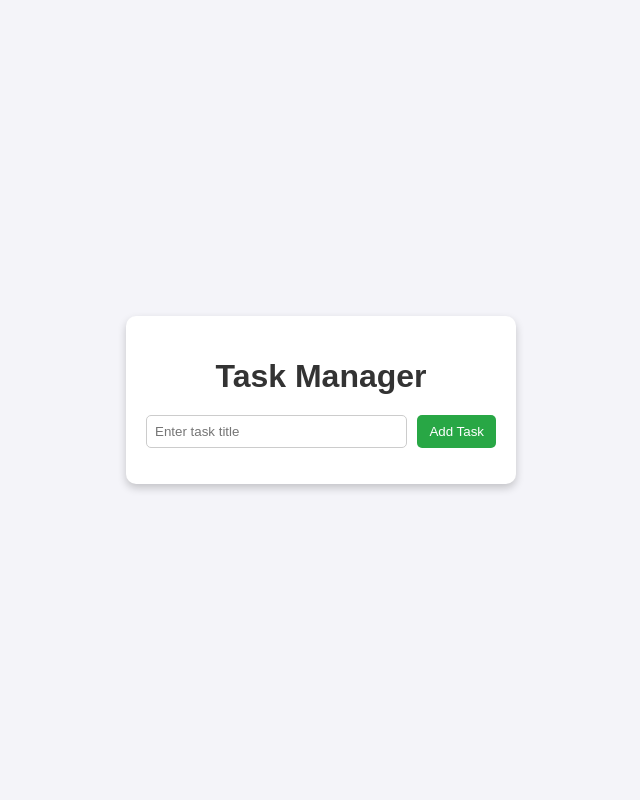
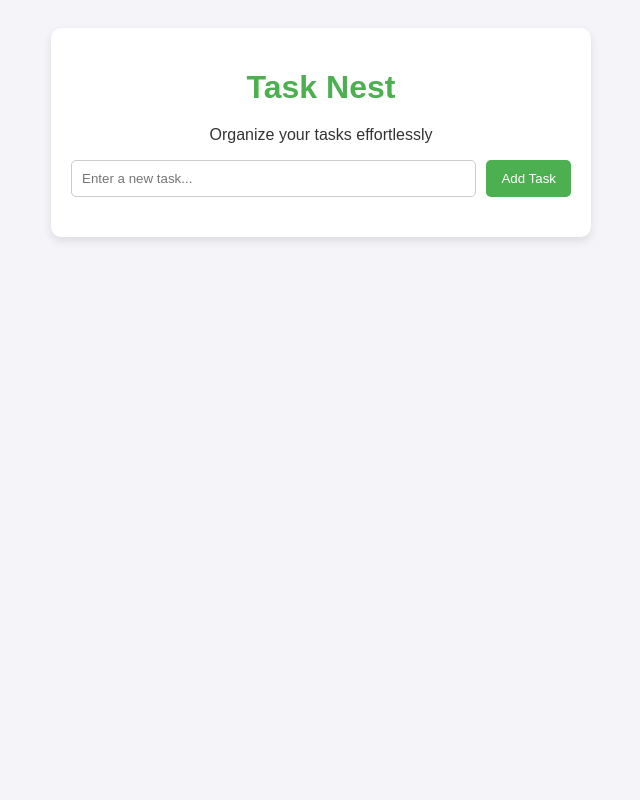
Before and after one commit to grtushar/task-nest, a Flask app: template templates/index.html in a window 1280 px wide. Shown: the whole page, without its empty margins (319-959 px from the left). Run offline with Flask 3, Linux system fonts and the light colour scheme; the template is opened without the code that fills it, so the values that code supplies are empty.

Commit message:
:art: Update UX

```diff
--- a/templates/index.html
+++ b/templates/index.html
@@ -3,14 +3,15 @@
 <head>
     <meta charset="UTF-8">
     <meta name="viewport" content="width=device-width, initial-scale=1.0">
-    <title>Task Manager</title>
+    <title>Task Nest - Your Personal Task Manager</title>
     <link rel="stylesheet" href="styles.css">
 </head>
 <body>
     <div class="container">
-        <h1>Task Manager</h1>
+        <h1>Task Nest</h1>
+        <p>Organize your tasks effortlessly</p>
         <div class="task-input">
-            <input type="text" id="taskTitle" placeholder="Enter task title">
+            <input type="text" id="taskTitle" placeholder="Enter a new task...">
             <button onclick="addTask()">Add Task</button>
         </div>
         <ul id="taskList"></ul>
@@ -28,9 +29,14 @@
                     taskList.innerHTML = '';
                     tasks.forEach(task => {
                         const li = document.createElement('li');
-                        li.innerHTML = `${task.title} - ${task.status}
-                            <button onclick="completeTask(${task.id})">✔</button>
-                            <button onclick="deleteTask(${task.id})">❌</button>`;
+                        li.className = task.status === "completed" ? "completed" : "";
+                        li.innerHTML = `
+                            <span>${task.title}</span>
+                            <div class="actions">
+                                <button class="complete-btn" onclick="completeTask(${task.id})">✔</button>
+                                <button class="delete-btn" onclick="deleteTask(${task.id})">✖</button>
+                            </div>
+                        `;
                         taskList.appendChild(li);
                     });
                 });
--- a/templates/styles.css
+++ b/templates/styles.css
@@ -1,98 +1,104 @@
-/* General Page Styling */
+/* Reset & Global Styles */
 body {
-    font-family: Arial, sans-serif;
+    font-family: 'Arial', sans-serif;
     background-color: #f4f4f9;
-    margin: 0;
-    padding: 0;
-    display: flex;
-    justify-content: center;
-    align-items: center;
-    height: 100vh;
+    color: #333;
+    text-align: center;
+    padding: 20px;
 }
 
-/* Main Container */
 .container {
+    max-width: 500px;
+    margin: auto;
     background: white;
     padding: 20px;
     border-radius: 10px;
-    box-shadow: 0px 4px 8px rgba(0, 0, 0, 0.2);
-    text-align: center;
-    width: 350px;
+    box-shadow: 0 4px 10px rgba(0, 0, 0, 0.1);
 }
 
-/* Heading */
 h1 {
-    color: #333;
+    color: #4CAF50;
     margin-bottom: 20px;
 }
 
-/* Task Input */
 .task-input {
     display: flex;
     gap: 10px;
-    margin-bottom: 15px;
+    margin-bottom: 20px;
 }
 
-.task-input input {
+input[type="text"] {
     flex: 1;
-    padding: 8px;
+    padding: 10px;
     border: 1px solid #ccc;
     border-radius: 5px;
 }
 
-.task-input button {
-    padding: 8px 12px;
-    background-color: #28a745;
+button {
+    padding: 10px 15px;
+    background-color: #4CAF50;
     color: white;
     border: none;
     border-radius: 5px;
     cursor: pointer;
+    transition: background 0.3s, transform 0.2s;
 }
 
-.task-input button:hover {
-    background-color: #218838;
+button:hover {
+    background-color: #45a049;
+    transform: scale(1.05);
 }
 
-/* Task List */
 ul {
     list-style: none;
     padding: 0;
 }
 
 li {
-    background: #fff;
-    padding: 10px;
-    margin: 5px 0;
     display: flex;
     justify-content: space-between;
     align-items: center;
-    border-radius: 5px;
-    box-shadow: 0 2px 4px rgba(0, 0, 0, 0.1);
+    padding: 12px;
+    background: #fff;
+    border: 1px solid #ddd;
+    margin: 8px 0;
+    border-radius: 8px;
+    cursor: pointer;
+    transition: background 0.3s, box-shadow 0.3s;
+    box-shadow: 0 2px 5px rgba(0, 0, 0, 0.1);
+    word-wrap: break-word;
+    overflow-wrap: break-word;
+    max-width: 100%;
 }
 
-li button {
-    border: none;
-    padding: 5px;
-    cursor: pointer;
-    border-radius: 5px;
-    font-size: 14px;
+li:hover {
+    background: #f9f9f9;
+    box-shadow: 0 4px 8px rgba(0, 0, 0, 0.15);
 }
 
-li button:first-of-type {
-    background: #007bff;
-    color: white;
-    margin-right: 5px;
+li.completed {
+    text-decoration: line-through;
+    color: #888;
 }
 
-li button:first-of-type:hover {
-    background: #0056b3;
+.task-title {
+    flex: 1;
+    word-break: break-word;
+    overflow-wrap: break-word;
+    max-width: calc(100% - 50px);
 }
 
-li button:last-of-type {
-    background: #dc3545;
+.delete-btn {
+    background: red;
     color: white;
+    border: none;
+    padding: 5px 10px;
+    border-radius: 5px;
+    cursor: pointer;
+    transition: background 0.3s;
+    flex-shrink: 0;
 }
 
-li button:last-of-type:hover {
-    background: #c82333;
+.delete-btn:hover {
+    background: darkred;
 }
```
